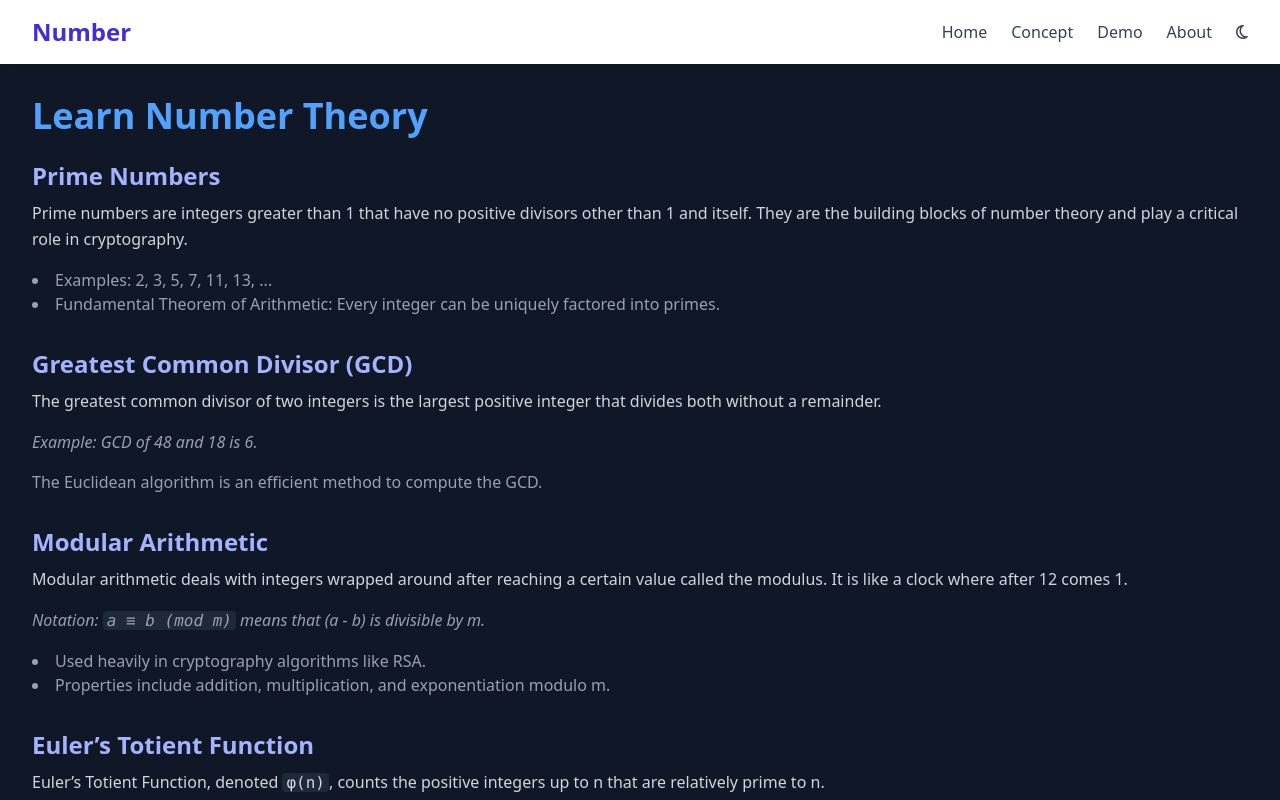
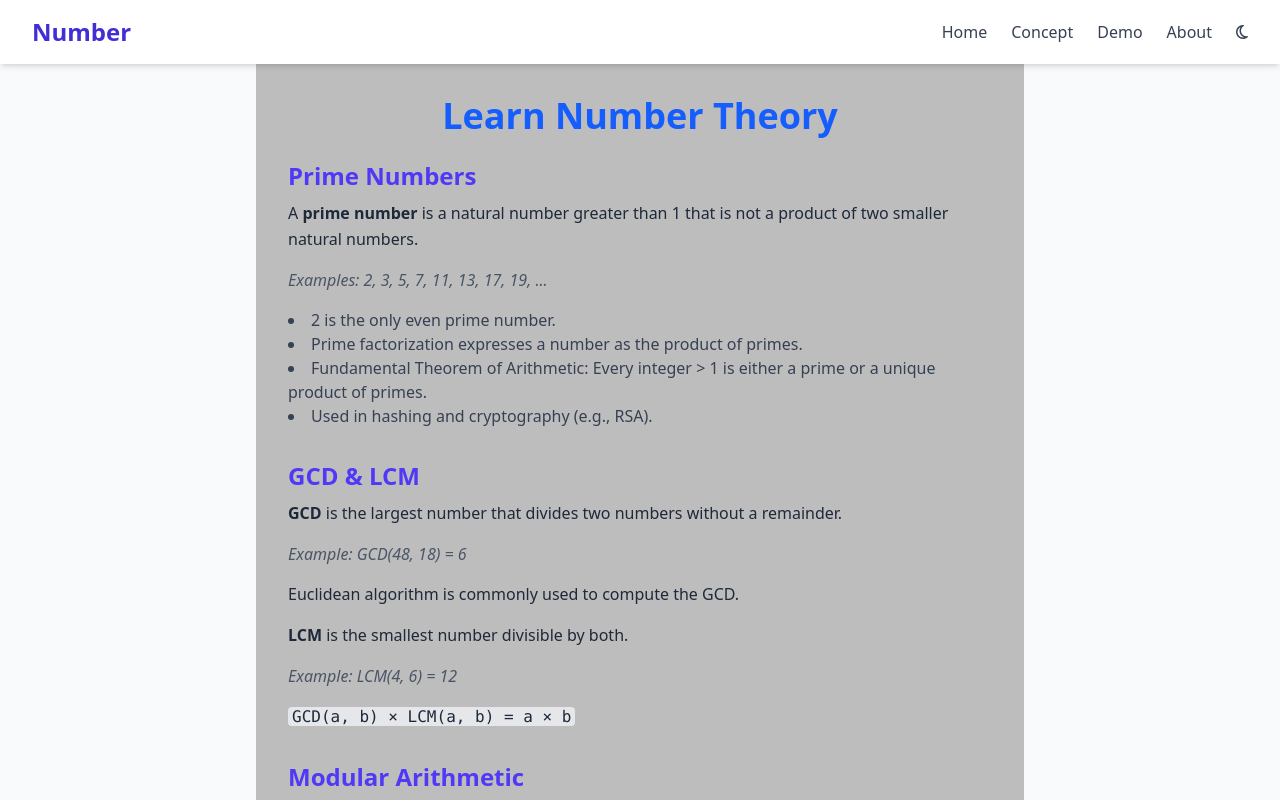
Before and after one commit to Rathanak-Phan/Number-Theory-and-Cryptography-ITE-year2, a Vue app: page /number-theory in a window 1280 px wide. Shown: the top 800 px of the page. Built offline with nearby package versions, Linux system fonts and the light colour scheme; a web font is replaced by a local one.

Commit message:
Update commite

```diff
--- a/src/views/NumberTheory.vue
+++ b/src/views/NumberTheory.vue
@@ -1,60 +1,70 @@
 <template>
-  <div class="dark bg-gray-900 text-gray-100 min-h-screen p-8">
-    <h1 class="text-4xl font-bold mb-6 text-blue-400">Learn Number Theory</h1>
+  <div class="bg-gray-50 dark:bg-gray-900 text-gray-800 dark:text-gray-200 transition-colors duration-300 ease-in-out">
+    <div class="bg-[#bdbdbd] text-gray-900 dark:bg-[#494949] dark:text-gray-100 min-h-screen max-w-6/10 mx-auto p-8">
+      <h1 class="text-4xl text-center font-bold mb-6 text-blue-600 dark:text-blue-400">Learn Number Theory</h1>
 
+      <!-- Prime Numbers -->
       <section class="mb-8">
-      <h2 class="text-2xl font-semibold mb-2 text-indigo-300">Prime Numbers</h2>
-      <p class="mb-4 leading-relaxed text-gray-300">
-        Prime numbers are integers greater than 1 that have no positive divisors other than 1 and itself. They are the building blocks of number theory and play a critical role in cryptography.
+        <h2 class="text-2xl font-semibold mb-2 text-indigo-600 dark:text-indigo-300">Prime Numbers</h2>
+        <p class="mb-4 leading-relaxed text-gray-800 dark:text-gray-300">
+          A <strong class="dark:text-white">prime number</strong> is a natural number greater than 1 that is not a product of two smaller natural numbers.
         </p>
-      <ul class="list-disc list-inside text-gray-400">
-        <li>Examples: 2, 3, 5, 7, 11, 13, ...</li>
-        <li>Fundamental Theorem of Arithmetic: Every integer can be uniquely factored into primes.</li>
+        <p class="mb-4 italic text-gray-600 dark:text-gray-400">Examples: 2, 3, 5, 7, 11, 13, 17, 19, ...</p>
+        <ul class="list-disc list-inside text-gray-700 dark:text-gray-400">
+          <li>2 is the only even prime number.</li>
+          <li>Prime factorization expresses a number as the product of primes.</li>
+          <li>Fundamental Theorem of Arithmetic: Every integer &gt; 1 is either a prime or a unique product of primes.</li>
+          <li>Used in hashing and cryptography (e.g., RSA).</li>
         </ul>
       </section>
 
+      <!-- GCD and LCM -->
       <section class="mb-8">
-      <h2 class="text-2xl font-semibold mb-2 text-indigo-300">Greatest Common Divisor (GCD)</h2>
-      <p class="mb-4 leading-relaxed text-gray-300">
-        The greatest common divisor of two integers is the largest positive integer that divides both without a remainder.
+        <h2 class="text-2xl font-semibold mb-2 text-indigo-600 dark:text-indigo-300">GCD & LCM</h2>
+        <p class="mb-4 leading-relaxed text-gray-800 dark:text-gray-300">
+          <strong class="dark:text-white">GCD</strong> is the largest number that divides two numbers without a remainder.
         </p>
-      <p class="mb-4 italic text-gray-400">
-        Example: GCD of 48 and 18 is 6.
+        <p class="mb-4 italic text-gray-600 dark:text-gray-400">Example: GCD(48, 18) = 6</p>
+        <p class="mb-4 text-gray-800 dark:text-gray-300">Euclidean algorithm is commonly used to compute the GCD.</p>
+        <p class="mb-4 leading-relaxed text-gray-800 dark:text-gray-300">
+          <strong class="dark:text-white">LCM</strong> is the smallest number divisible by both.
         </p>
-      <p class="mb-4 text-gray-400">
-        The Euclidean algorithm is an efficient method to compute the GCD.
+        <p class="mb-4 italic text-gray-600 dark:text-gray-400">Example: LCM(4, 6) = 12</p>
+        <p class="mb-4 text-gray-800 dark:text-gray-300">
+          <code class="bg-gray-200 dark:bg-gray-800 px-1 rounded">
+            GCD(a, b) × LCM(a, b) = a × b
+          </code>
         </p>
       </section>
 
+      <!-- Modular Arithmetic -->
       <section class="mb-8">
-      <h2 class="text-2xl font-semibold mb-2 text-indigo-300">Modular Arithmetic</h2>
-      <p class="mb-4 leading-relaxed text-gray-300">
-        Modular arithmetic deals with integers wrapped around after reaching a certain value called the modulus. It is like a clock where after 12 comes 1.
+        <h2 class="text-2xl font-semibold mb-2 text-indigo-600 dark:text-indigo-300">Modular Arithmetic</h2>
+        <p class="mb-4 leading-relaxed text-gray-800 dark:text-gray-300">
+          Modular arithmetic deals with numbers looping back after reaching a modulus. It's like clock arithmetic.
         </p>
-      <p class="mb-4 italic text-gray-400">
-        Notation: <code class="bg-gray-800 px-1 rounded">a ≡ b (mod m)</code> means that (a - b) is divisible by m.
+        <p class="mb-4 italic text-gray-600 dark:text-gray-400">
+          Example: 17 ≡ 5 (mod 12)
         </p>
-      <ul class="list-disc list-inside text-gray-400">
-        <li>Used heavily in cryptography algorithms like RSA.</li>
-        <li>Properties include addition, multiplication, and exponentiation modulo m.</li>
+        <ul class="list-disc list-inside text-gray-700 dark:text-gray-400">
+          <li>Addition: (a + b) mod m</li>
+          <li>Multiplication: (a × b) mod m</li>
+          <li>Exponentiation: a^b mod m</li>
         </ul>
-    </section>
-
-    <section class="mb-8">
-      <h2 class="text-2xl font-semibold mb-2 text-indigo-300">Euler’s Totient Function</h2>
-      <p class="mb-4 leading-relaxed text-gray-300">
-        Euler’s Totient Function, denoted <code class="bg-gray-800 px-1 rounded">φ(n)</code>, counts the positive integers up to n that are relatively prime to n.
-      </p>
-      <p class="mb-4 text-gray-400">
-        It’s used in the RSA algorithm to compute the private key.
+        <p class="mb-4 text-gray-800 dark:text-gray-300">
+          Used in cryptography (RSA, ECC), hashing, and digital systems.
         </p>
       </section>
 
+      <!-- Back Button -->
+      <div class="flex justify-end">
         <router-link
           to="/"
-      class="inline-block mt-6 px-6 py-3 bg-blue-600 hover:bg-blue-700 rounded text-white shadow"
+          class="inline-block mt-6 px-6 py-3 bg-blue-500 hover:bg-blue-600 dark:bg-blue-600 dark:hover:bg-blue-700 rounded text-white shadow"
         >
           ← Back to Home
         </router-link>
       </div>
+    </div>
+  </div>
 </template>
```
Also changed, not shown: src/views/Cryptography.vue (added). Lines whose indentation alone changed are shown as unchanged.
